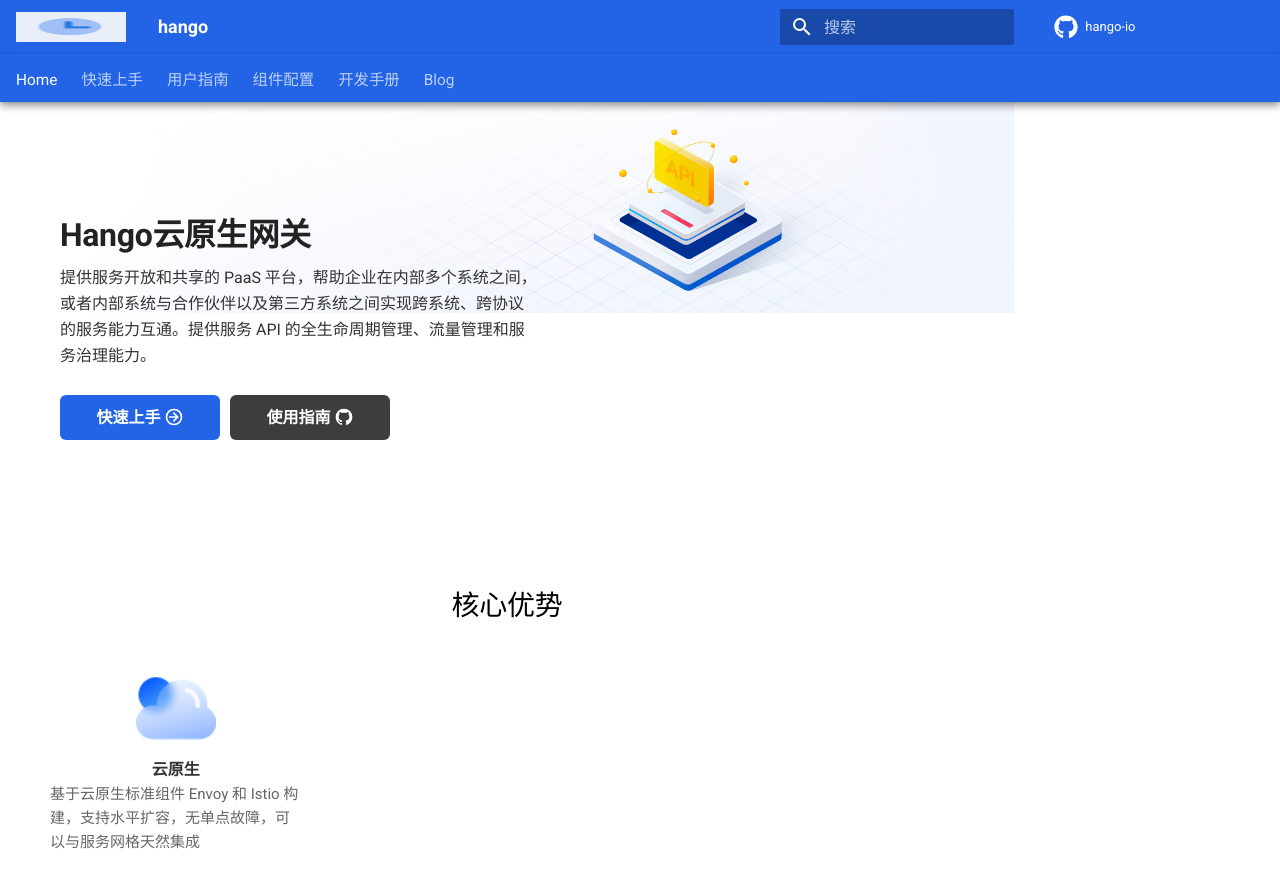
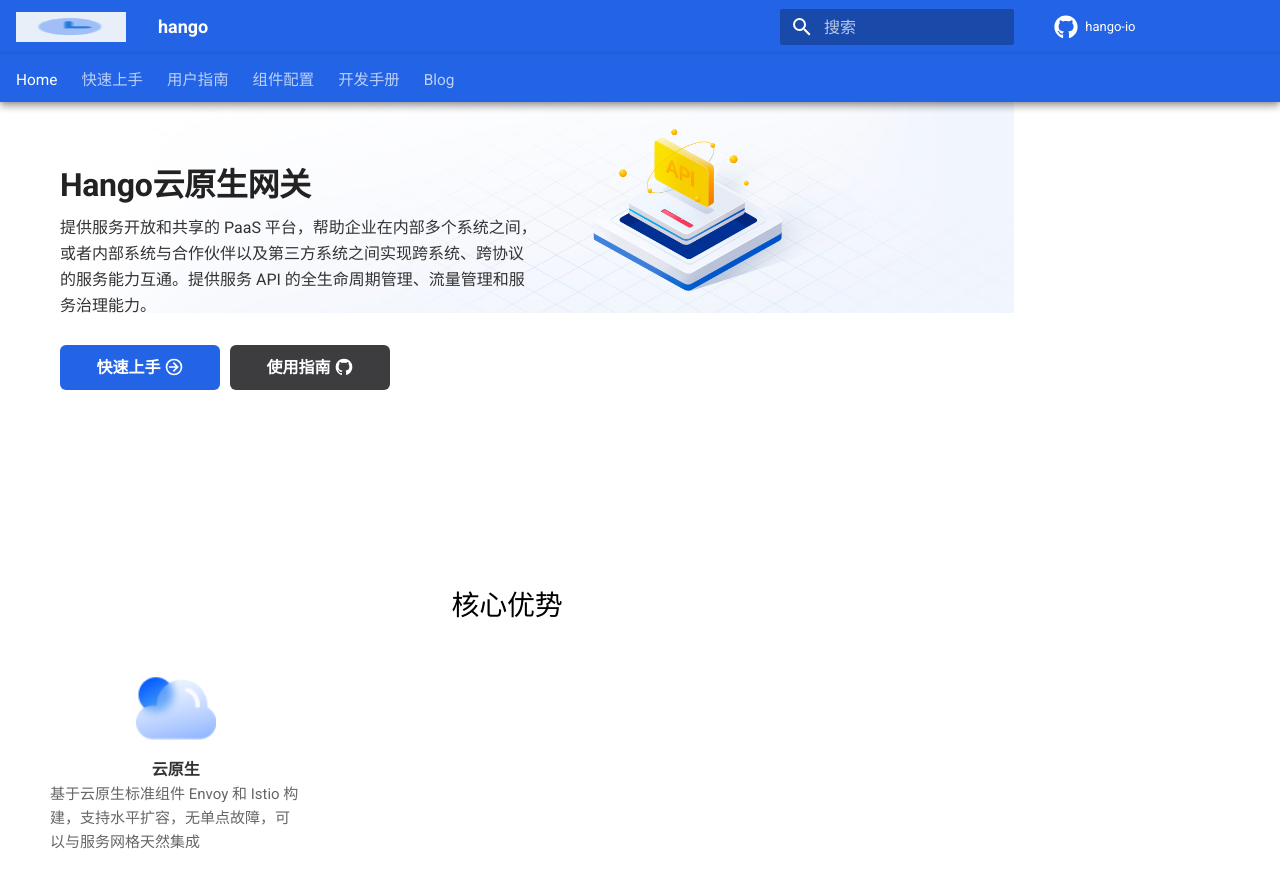
Before and after one commit to trickMin/test_mkdocs, an MkDocs documentation site: the page built from docs/index.md, in a window 1280 px wide and 900 px high. Shown: the top 888 px of the window. Built offline with MkDocs 1.6.1 and Material for MkDocs 9.7.7, drawn with Linux system fonts in a browser that asks for light colours; some web fonts are replaced.

Commit message:
修改样式

```diff
--- a/overrides/home.html
+++ b/overrides/home.html
@@ -9,7 +9,7 @@
       <img src="assets/background.jpeg" style="display: none;"/>
     </div>
     <div class="md-grid md-typeset">
-      <div class="mdx-hero">
+      <div class="mdx-hero" style="margin-top:-100px">
         <div>
           <h1>Hango云原生网关</h1>
           <div class="home-info">提供服务开放和共享的 PaaS 平台，帮助企业在内部多个系统之间，或者内部系统与合作伙伴以及第三方系统之间实现跨系统、跨协议的服务能力互通。提供服务 API 的全生命周期管理、流量管理和服务治理能力。</div>
```
